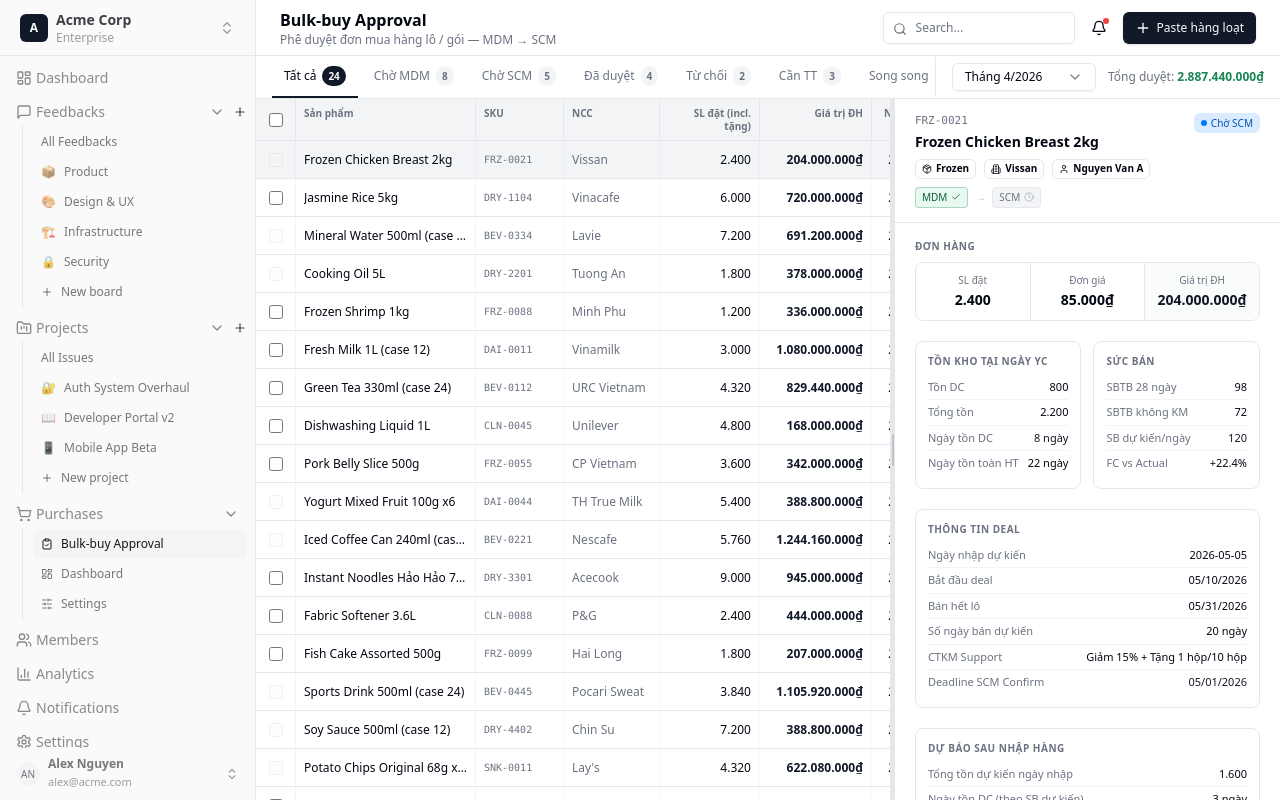
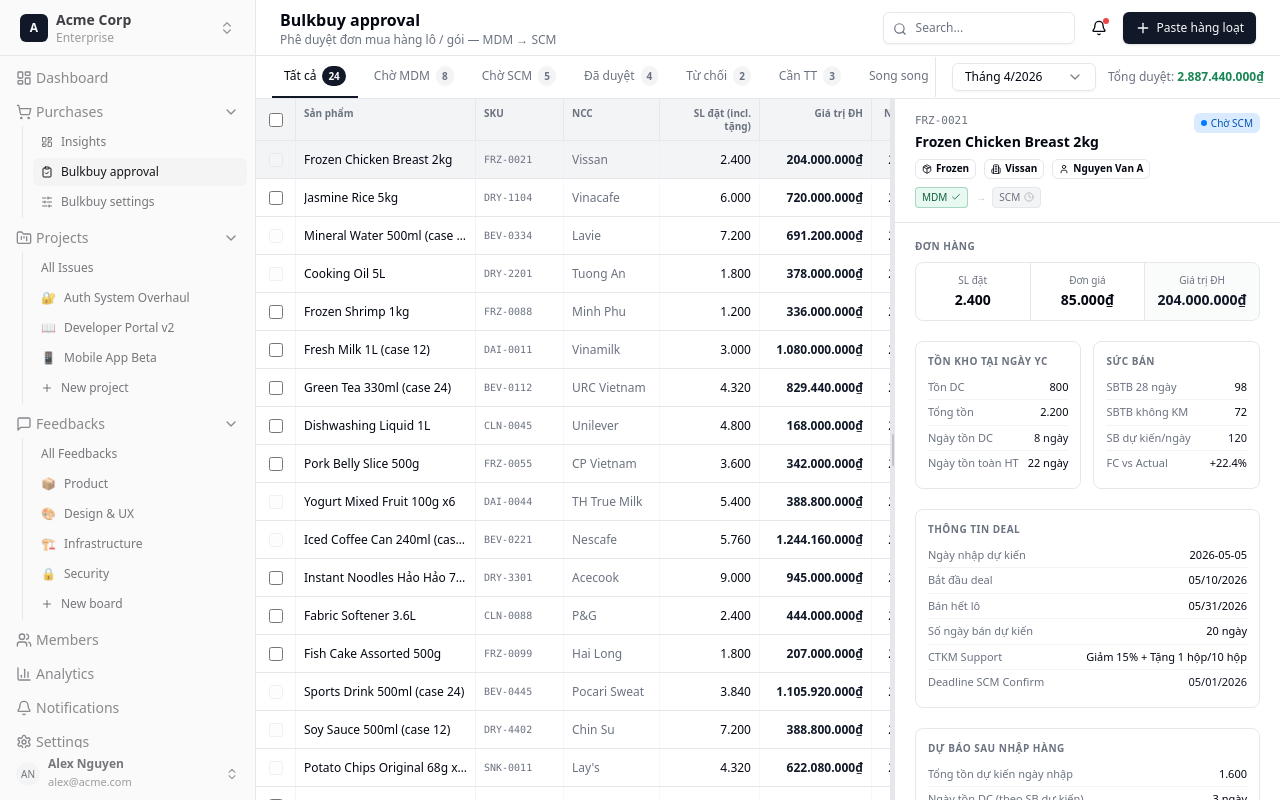
Before and after one commit to hada-works/hada-ui, a React (Vite) app: page /purchases/bulk-buy in a window 1280 px wide. Built offline with nearby package versions, Linux system fonts and the light colour scheme.

Commit message:
refactor: replace Feedbacks with a Purchases sidebar section and rename dashboard route to insights

```diff
--- a/src/App.tsx
+++ b/src/App.tsx
@@ -39,7 +39,7 @@ export default function App() {
             <Route path="/projects/:projectId/settings" element={<NewProject />} />
             {/* Purchases */}
             <Route path="/purchases/bulk-buy" element={<BulkBuyApproval />} />
-            <Route path="/purchases/dashboard" element={<PurchasesDashboard />} />
+            <Route path="/purchases/insights" element={<PurchasesDashboard />} />
             <Route path="/purchases/settings" element={<PurchasesSettings />} />
             {/* Secondary */}
             <Route path="/members" element={<Members />} />
--- a/src/components/layout/Sidebar.tsx
+++ b/src/components/layout/Sidebar.tsx
@@ -173,76 +173,48 @@ export function AppSidebar() {
           )}
         </SidebarGroup>
 
-        {/* ── Feedbacks (2-level collapsible) ── */}
+        {/* ── Purchases (2-level collapsible) ── */}
         <SidebarGroup>
-          <Collapsible open={open ? feedbackOpen : false} onOpenChange={setFeedbackOpen}>
+          <Collapsible open={open ? purchasesOpen : false} onOpenChange={setPurchasesOpen}>
             <div className="flex items-center">
               <SidebarGroupLabel asChild>
                 <CollapsibleTrigger className="flex flex-1 items-center gap-1 hover:text-sidebar-foreground transition-colors [&[data-state=open]>svg.chevron]:rotate-90">
-                  <MessageSquare className="size-4 shrink-0" />
-                  Feedbacks
+                  <ShoppingCart className="size-4 shrink-0" />
+                  Purchases
                   <ChevronRight className="chevron ml-auto size-4 transition-transform duration-200" />
                 </CollapsibleTrigger>
               </SidebarGroupLabel>
-              {open && (
-                <SidebarGroupAction asChild>
-                  <Tooltip>
-                    <TooltipTrigger asChild>
-                      <button onClick={() => navigate("/feedbacks/new-board")} aria-label="New board">
-                        <Plus className="size-3.5" />
-                      </button>
-                    </TooltipTrigger>
-                    <TooltipContent side="right">New board</TooltipContent>
-                  </Tooltip>
-                </SidebarGroupAction>
-              )}
             </div>
-
             <SidebarGroupContent>
               <SidebarMenu>
-                {/* Collapsed: icon with tooltip */}
                 {!open && (
-                  <NavItem href="/feedbacks" icon={MessageSquare} label="Feedbacks" />
+                  <NavItem href="/purchases/bulk-buy" icon={ShoppingCart} label="Purchases" />
                 )}
-
-                {/* Expanded: board list inside collapsible */}
                 {open && (
                   <CollapsibleContent>
                     <SidebarMenuSub>
                       <SidebarMenuSubItem>
-                        <SidebarMenuSubButton asChild isActive={location.pathname === "/feedbacks"}>
-                          <Link to="/feedbacks">All Feedbacks</Link>
+                        <SidebarMenuSubButton asChild isActive={location.pathname === "/purchases/insights"}>
+                          <Link to="/purchases/insights" className="flex items-center gap-1.5">
+                            <LayoutDashboard className="size-3 shrink-0" />
+                            Insights
+                          </Link>
                         </SidebarMenuSubButton>
                       </SidebarMenuSubItem>
-                      {tenantBoards.map(board => (
-                        <SidebarMenuSubItem key={board.id} className="group/board-item">
-                          <SidebarMenuSubButton
-                            asChild
-                            isActive={location.pathname === `/feedbacks/board/${board.id}`}
-                          >
-                            <Link to={`/feedbacks/board/${board.id}`}>
-                              <span className="shrink-0">{board.emoji}</span>
-                              <span className="truncate flex-1">{board.name}</span>
-                              <button
-                                onClick={e => { e.preventDefault(); e.stopPropagation(); navigate(`/feedbacks/board/${board.id}/settings`) }}
-                                className="ml-auto opacity-0 group-hover/board-item:opacity-100 hover:text-sidebar-foreground transition-opacity p-0.5 rounded"
-                                title="Board settings"
-                              >
-                                <MoreHorizontal className="size-3" />
-                              </button>
-                            </Link>
-                          </SidebarMenuSubButton>
-                        </SidebarMenuSubItem>
-                      ))}
                       <SidebarMenuSubItem>
-                        <SidebarMenuSubButton asChild>
-                          <button
-                            className="w-full text-sidebar-foreground/40 hover:text-sidebar-foreground gap-1"
-                            onClick={() => navigate("/feedbacks/new-board")}
-                          >
-                            <Plus className="size-3" />
-                            New board
-                          </button>
+                        <SidebarMenuSubButton asChild isActive={location.pathname === "/purchases/bulk-buy"}>
+                          <Link to="/purchases/bulk-buy" className="flex items-center gap-1.5">
+                            <ClipboardCheck className="size-3 shrink-0" />
+                            Bulkbuy approval
+                          </Link>
+                        </SidebarMenuSubButton>
+                      </SidebarMenuSubItem>
+                      <SidebarMenuSubItem>
+                        <SidebarMenuSubButton asChild isActive={location.pathname === "/purchases/settings"}>
+                          <Link to="/purchases/settings" className="flex items-center gap-1.5">
+                            <SlidersHorizontal className="size-3 shrink-0" />
+                            Bulkbuy settings
+                          </Link>
                         </SidebarMenuSubButton>
                       </SidebarMenuSubItem>
                     </SidebarMenuSub>
@@ -264,28 +236,14 @@ export function AppSidebar() {
                   <ChevronRight className="chevron ml-auto size-4 transition-transform duration-200" />
                 </CollapsibleTrigger>
               </SidebarGroupLabel>
-              {open && (
-                <SidebarGroupAction asChild>
-                  <Tooltip>
-                    <TooltipTrigger asChild>
-                      <button onClick={() => navigate("/projects/new")} aria-label="New project">
-                        <Plus className="size-3.5" />
-                      </button>
-                    </TooltipTrigger>
-                    <TooltipContent side="right">New project</TooltipContent>
-                  </Tooltip>
-                </SidebarGroupAction>
-              )}
+
             </div>
 
             <SidebarGroupContent>
               <SidebarMenu>
-                {/* Collapsed: icon with tooltip */}
                 {!open && (
                   <NavItem href="/projects" icon={FolderKanban} label="Projects" />
                 )}
-
-                {/* Expanded: All Issues + project list inside collapsible */}
                 {open && (
                   <CollapsibleContent>
                     <SidebarMenuSub>
@@ -333,48 +291,62 @@ export function AppSidebar() {
           </Collapsible>
         </SidebarGroup>
 
-        {/* ── Purchases (2-level collapsible) ── */}
+        {/* ── Feedbacks (2-level collapsible) ── */}
         <SidebarGroup>
-          <Collapsible open={open ? purchasesOpen : false} onOpenChange={setPurchasesOpen}>
+          <Collapsible open={open ? feedbackOpen : false} onOpenChange={setFeedbackOpen}>
             <div className="flex items-center">
               <SidebarGroupLabel asChild>
                 <CollapsibleTrigger className="flex flex-1 items-center gap-1 hover:text-sidebar-foreground transition-colors [&[data-state=open]>svg.chevron]:rotate-90">
-                  <ShoppingCart className="size-4 shrink-0" />
-                  Purchases
+                  <MessageSquare className="size-4 shrink-0" />
+                  Feedbacks
                   <ChevronRight className="chevron ml-auto size-4 transition-transform duration-200" />
                 </CollapsibleTrigger>
               </SidebarGroupLabel>
+
             </div>
+
             <SidebarGroupContent>
               <SidebarMenu>
                 {!open && (
-                  <NavItem href="/purchases/bulk-buy" icon={ShoppingCart} label="Purchases" />
+                  <NavItem href="/feedbacks" icon={MessageSquare} label="Feedbacks" />
                 )}
                 {open && (
                   <CollapsibleContent>
                     <SidebarMenuSub>
                       <SidebarMenuSubItem>
-                        <SidebarMenuSubButton asChild isActive={location.pathname === "/purchases/bulk-buy"}>
-                          <Link to="/purchases/bulk-buy" className="flex items-center gap-1.5">
-                            <ClipboardCheck className="size-3 shrink-0" />
-                            Bulk-buy Approval
-                          </Link>
+                        <SidebarMenuSubButton asChild isActive={location.pathname === "/feedbacks"}>
+                          <Link to="/feedbacks">All Feedbacks</Link>
                         </SidebarMenuSubButton>
                       </SidebarMenuSubItem>
+                      {tenantBoards.map(board => (
+                        <SidebarMenuSubItem key={board.id} className="group/board-item">
+                          <SidebarMenuSubButton
+                            asChild
+                            isActive={location.pathname === `/feedbacks/board/${board.id}`}
+                          >
+                            <Link to={`/feedbacks/board/${board.id}`}>
+                              <span className="shrink-0">{board.emoji}</span>
+                              <span className="truncate flex-1">{board.name}</span>
+                              <button
+                                onClick={e => { e.preventDefault(); e.stopPropagation(); navigate(`/feedbacks/board/${board.id}/settings`) }}
+                                className="ml-auto opacity-0 group-hover/board-item:opacity-100 hover:text-sidebar-foreground transition-opacity p-0.5 rounded"
+                                title="Board settings"
+                              >
+                                <MoreHorizontal className="size-3" />
+                              </button>
+                            </Link>
+                          </SidebarMenuSubButton>
+                        </SidebarMenuSubItem>
+                      ))}
                       <SidebarMenuSubItem>
-                        <SidebarMenuSubButton asChild isActive={location.pathname === "/purchases/dashboard"}>
-                          <Link to="/purchases/dashboard" className="flex items-center gap-1.5">
-                            <LayoutDashboard className="size-3 shrink-0" />
-                            Dashboard
-                          </Link>
-                        </SidebarMenuSubButton>
-                      </SidebarMenuSubItem>
-                      <SidebarMenuSubItem>
-                        <SidebarMenuSubButton asChild isActive={location.pathname === "/purchases/settings"}>
-                          <Link to="/purchases/settings" className="flex items-center gap-1.5">
-                            <SlidersHorizontal className="size-3 shrink-0" />
-                            Settings
-                          </Link>
+                        <SidebarMenuSubButton asChild>
+                          <button
+                            className="w-full text-sidebar-foreground/40 hover:text-sidebar-foreground gap-1"
+                            onClick={() => navigate("/feedbacks/new-board")}
+                          >
+                            <Plus className="size-3" />
+                            New board
+                          </button>
                         </SidebarMenuSubButton>
                       </SidebarMenuSubItem>
                     </SidebarMenuSub>
--- a/src/pages/BulkBuyApproval.tsx
+++ b/src/pages/BulkBuyApproval.tsx
@@ -147,7 +147,7 @@ export function BulkBuyApproval() {
   return (
     <div className="flex flex-col flex-1 overflow-hidden">
       <Header
-        title="Bulk-buy Approval"
+        title="Bulkbuy approval"
         description="Phê duyệt đơn mua hàng lô / gói — MDM → SCM"
         action={{ label: "Paste hàng loạt", onClick: () => setShowPaste(true) }}
       />
```
